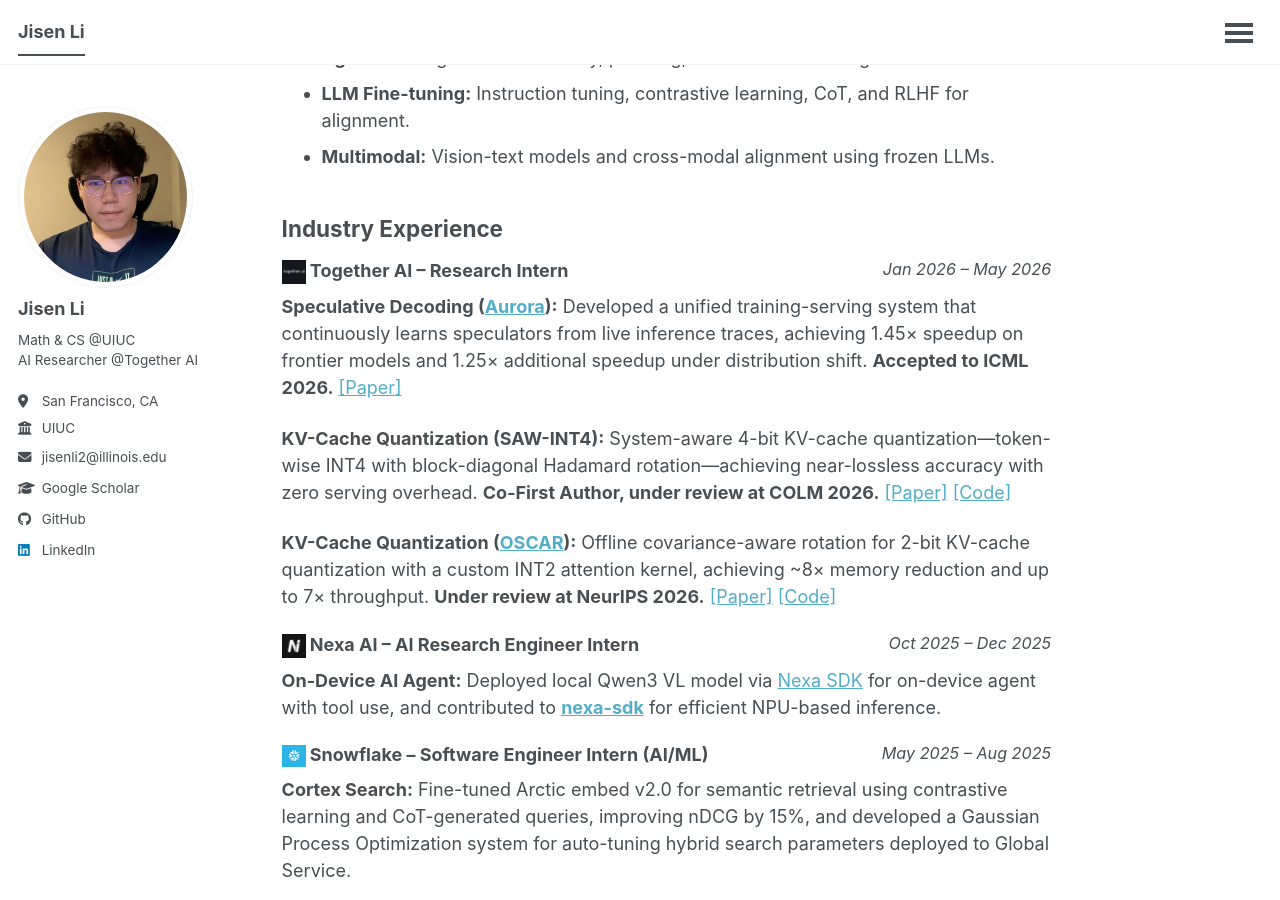
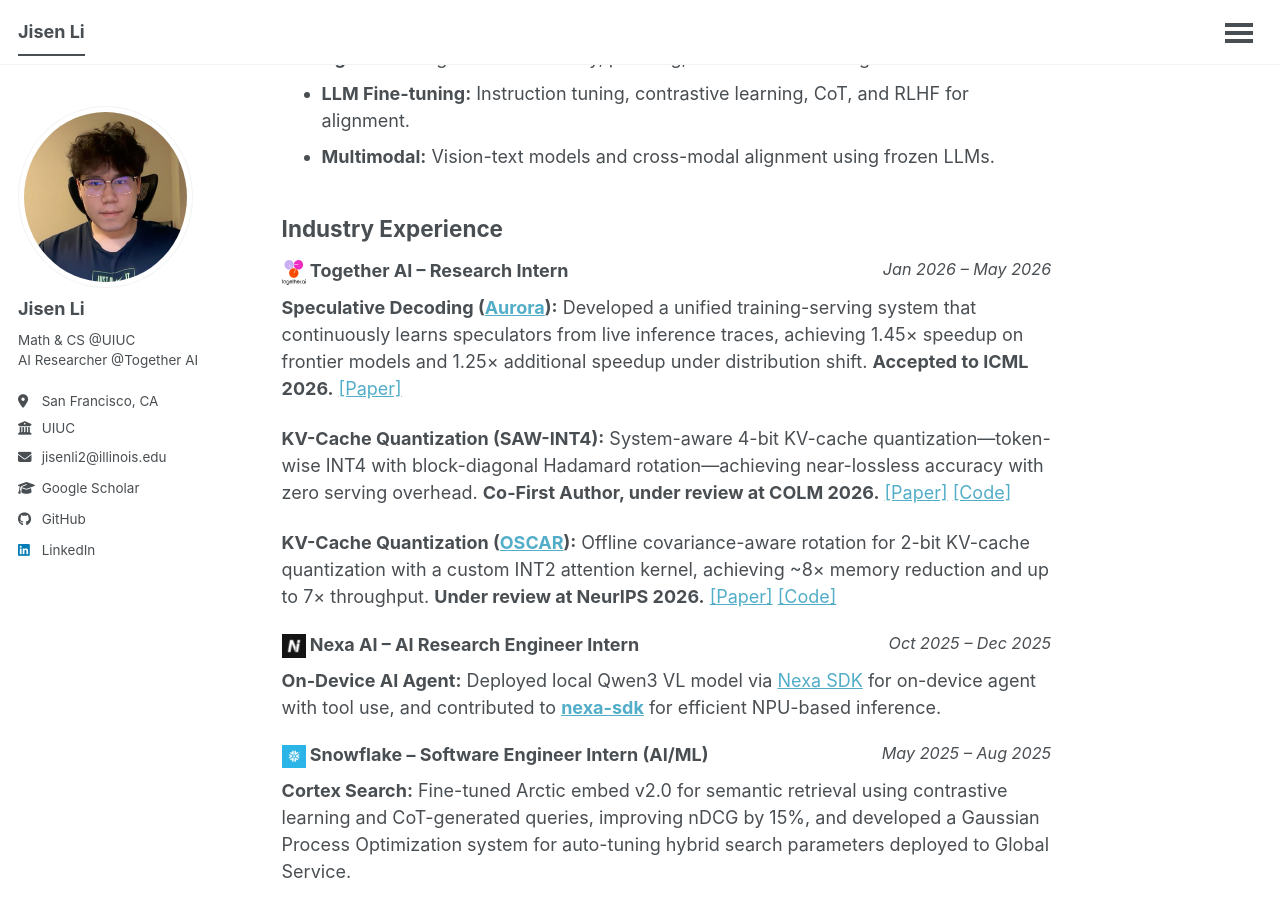
Before and after one commit to mtilyxuegao/mtilyxuegao.github.io, a Jekyll site: the page built from _pages/about.md, in a window 1280 px wide and 900 px high, scrolled down 1028 px. Built offline with Jekyll 4.4.1, drawn with Linux system fonts in a browser that asks for light colours; a script that is not in the unit is left out.

Commit message:
Replace Together AI logo with SVG vertical lockup
Co-Authored-By: Claude Opus 4.8 (1M context) <noreply@anthropic.com>

```diff
--- a/_pages/about.md
+++ b/_pages/about.md
@@ -34,7 +34,7 @@ Outside of research, I enjoy fitness and strategy games such as Go. Please feel
 
 ## Industry Experience
 
-### ![Together AI](../images/together.png){: width="24px"} Together AI – Research Intern <span style="float: right; font-size: 0.9em; font-weight: normal;">*Jan 2026 – May 2026*</span>
+### ![Together AI](../images/together.svg){: width="24px"} Together AI – Research Intern <span style="float: right; font-size: 0.9em; font-weight: normal;">*Jan 2026 – May 2026*</span>
 
 **Speculative Decoding ([Aurora](https://aurora-spec-ai.github.io/)):** Developed a unified training-serving system that continuously learns speculators from live inference traces, achieving 1.45× speedup on frontier models and 1.25× additional speedup under distribution shift. **Accepted to ICML 2026.** [[Paper]](https://arxiv.org/abs/2602.06932)
 
@@ -56,7 +56,7 @@ Outside of research, I enjoy fitness and strategy games such as Go. Please feel
 
 ## Academic Research
 
-### ![Together AI](../images/together.png){: width="24px"} Together AI <span style="float: right; font-size: 0.9em; font-weight: normal;">*Sep 2025 – Present*</span>
+### ![Together AI](../images/together.svg){: width="24px"} Together AI <span style="float: right; font-size: 0.9em; font-weight: normal;">*Sep 2025 – Present*</span>
 
 **KV Cache Quantization (Kitty):** Developed Kitty, a mixed-precision KV caching system. Introduced Dynamic Channel-wise Precision Boost, achieving 8× memory reduction with near-zero accuracy loss and 2.1×–4.1× throughput improvement.
 
```
Also changed, not shown: images/together.svg (added).
